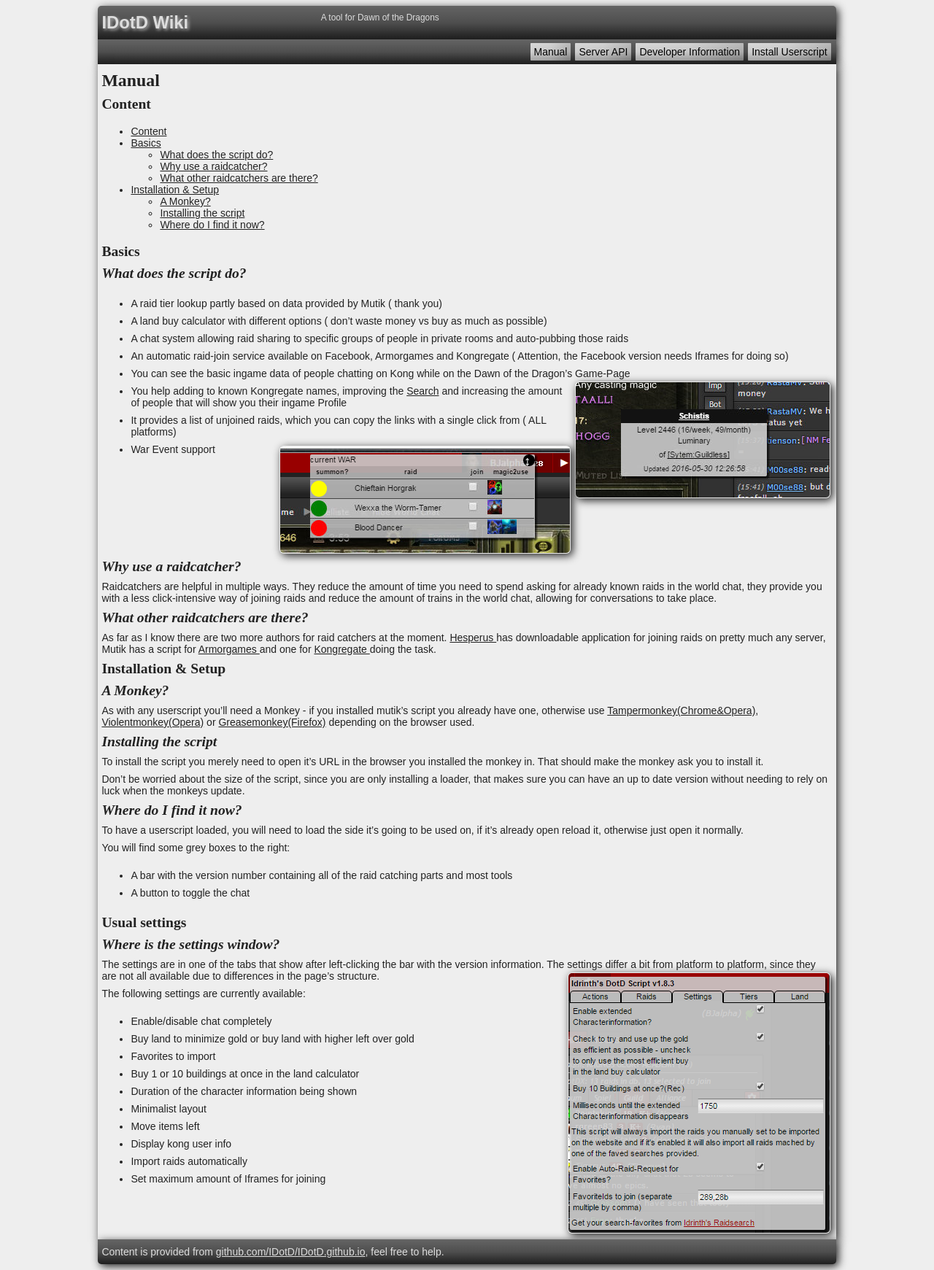
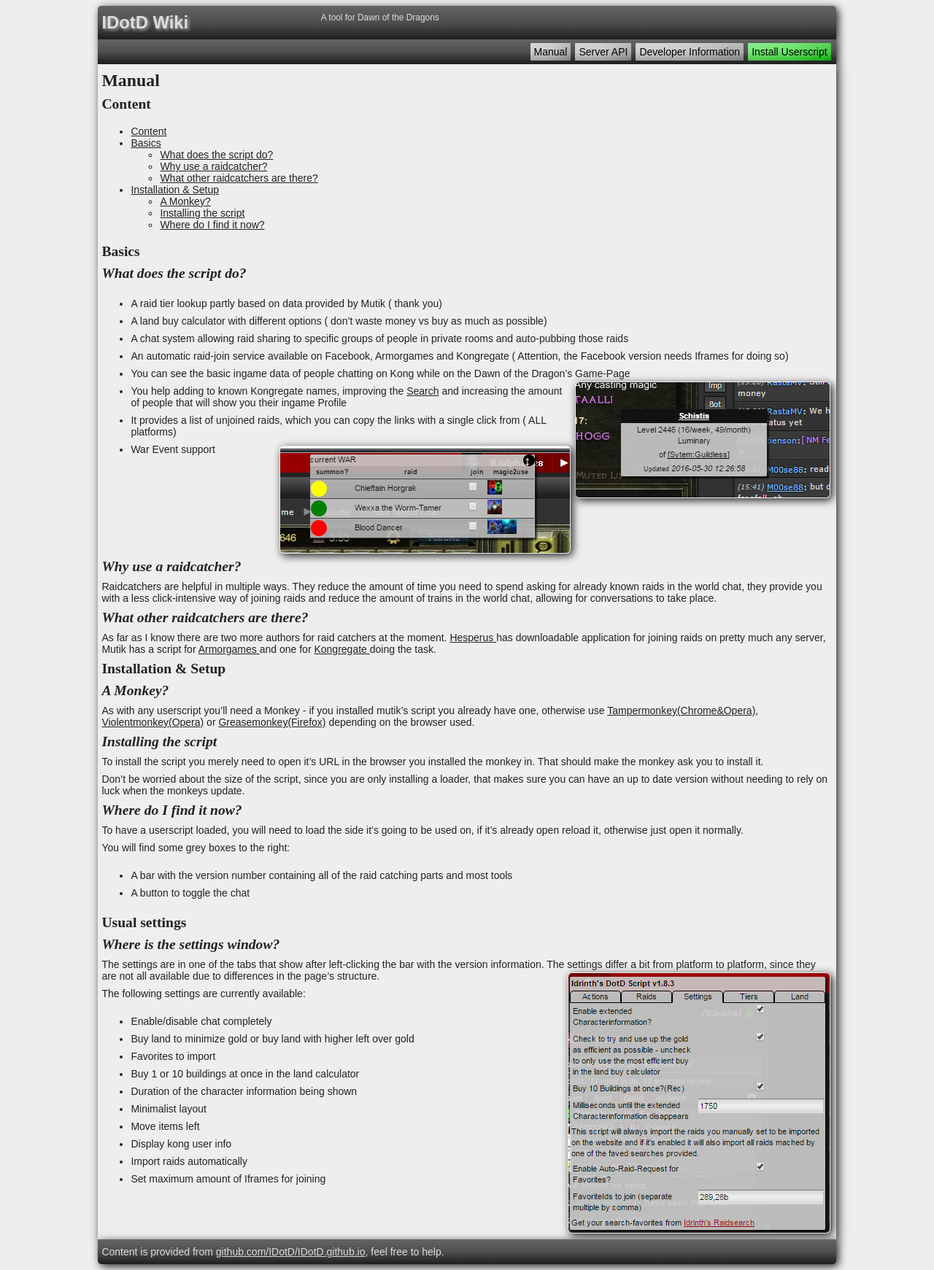
Before and after one commit to IDotD/IDotD.github.io, a Jekyll site: the page built from index.md, in a window 1280 px wide. Shown: the whole page at 73% size. Built offline with Jekyll 4.4.1, drawn with Linux system fonts in a browser that asks for light colours.

Commit message:
Update design.css

```diff
--- a/css/design.css
+++ b/css/design.css
@@ -51,16 +51,16 @@ a:hover {
 .dark nav a:hover,
 .dark nav a:active,
 .dark nav a:focus {
-  background-color: rgba(0,0,0,0.5);
+  background-color: rgba(125,125,125,0.5);
   color: #fff;
   background-image: linear-gradient(to bottom,rgba(0,0,0,0.3),rgba(0,0,0,0.2),rgba(255,255,255,0.1)),linear-gradient(to right,rgba(0,0,0,0.3),rgba(0,0,0,0.2),rgba(255,255,255,0.1));
 }
-a.userscript {
+.dark nav a.userscript {
   background-color: rgba(0,255,0,0.75);
 }
-a.userscript:hover,
-a.userscript:active,
-a.userscript:focus {
+.dark nav a.userscript:hover,
+.dark nav a.userscript:active,
+.dark nav a.userscript:focus {
   background-color: rgba(0,125,0,0.5);
 }
 pre {
```
